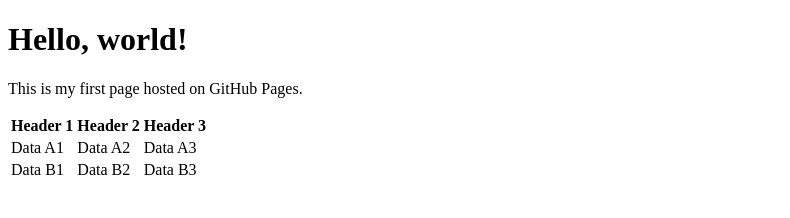
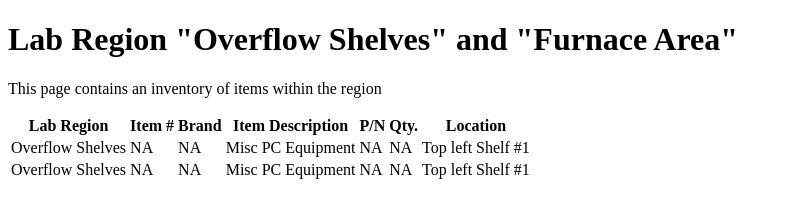
Before and after one commit to Ajmoomaw/ajmoomaw.github.io, a plain HTML site: page index.html in a window 1280 px wide. Shown: the whole page, without its empty margins (0-790 px from the left). Drawn offline with Linux system fonts and the light colour scheme.

Commit message:
Update index.html

```diff
--- a/index.html
+++ b/index.html
@@ -4,24 +4,40 @@
     <title>My Simple Git Page</title>
 </head>
 <body>
-    <h1>Hello, world!</h1>
-    <p>This is my first page hosted on GitHub Pages.</p>
+    <h1>Lab Region "Overflow Shelves" and "Furnace Area"</h1>
+    <p>This page contains an inventory of items within the region</p>
     <table>
   <tr>
-    <th>Header 1</th>
-    <th>Header 2</th>
-    <th>Header 3</th>
+    <th>Lab Region</th>
+    <th>Item #</th>
+    <th>Brand</th>
+    <th>Item Description</th>
+    <th>P/N</th>
+    <th>Qty.</th>
+    <th>Location</th>
   </tr>
+  <!-- Item 1 -->
   <tr>
-    <td>Data A1</td>
-    <td>Data A2</td>
-    <td>Data A3</td>
+    <td>Overflow Shelves</td>
+    <td>NA</td>
+    <td>NA</td>
+    <td>Misc PC Equipment</td>
+    <td>NA</td>
+    <td>NA</td>
+    <td>Top left Shelf #1</td>
   </tr>
+  <!-- Item 2 -->
   <tr>
-    <td>Data B1</td>
-    <td>Data B2</td>
-    <td>Data B3</td>
+    <td>Overflow Shelves</td>
+    <td>NA</td>
+    <td>NA</td>
+    <td>Misc PC Equipment</td>
+    <td>NA</td>
+    <td>NA</td>
+    <td>Top left Shelf #1</td>
   </tr>
+
+
 </table>
 </body>
 </html>
```
